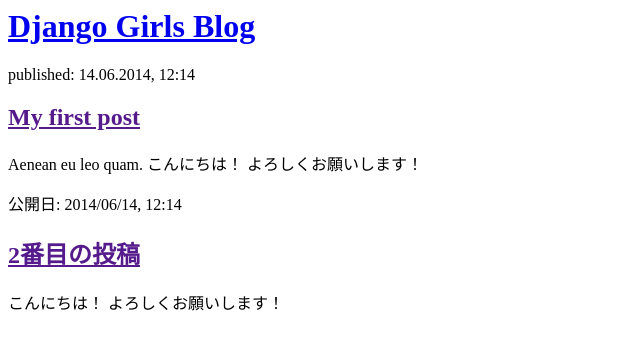
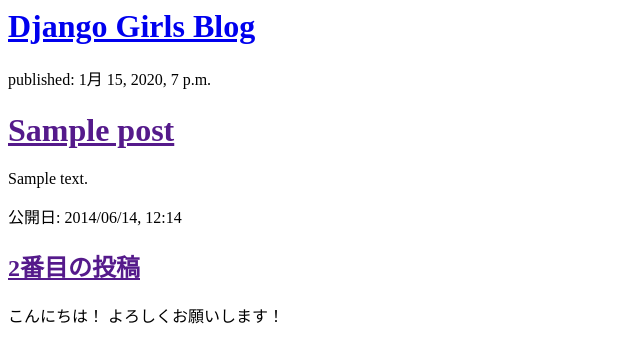
Before and after one commit to g-ishi/my-first-blog, a Django app: template blog/templates/blog/post_list.html in a window 1280 px wide. Shown: the top 363 px of the page, without its empty margins (0-640 px from the left). Run offline with Django 3.2, Linux system fonts and the light colour scheme; the template is opened without the code that fills it: values that come from a table or form of the project are taken from there, others are empty; tables that the repository leaves empty hold one stand-in row (values such as "Sample post").

Commit message:
'テンプレート更新'

```diff
--- a/blog/templates/blog/post_list.html
+++ b/blog/templates/blog/post_list.html
@@ -7,10 +7,16 @@
             <h1><a href="/">Django Girls Blog</a></h1>
         </div>
 
+        {% for post in posts %}
+            <div>
+                <p>published: {{ post.published_date }}</p>
+                <h1><a href="">{{ post.title }}</a></h1>
+                <p>{{ post.text|linebreaksbr }}</p>
+            </div>
+        {% endfor %}
+
+
         <div>
-            <p>published: 14.06.2014, 12:14</p>
-            <h2><a href="">My first post</a></h2>
-            <p>Aenean eu leo quam. こんにちは！ よろしくお願いします！ </p>
         </div>
 
         <div>
--- a/blog/views.py
+++ b/blog/views.py
@@ -1,4 +1,7 @@
 from django.shortcuts import render
+from .models import Post
+from django.utils import timezone
 
 def post_list(request):
-    return render(request, 'blog/post_list.html', {})
+    posts = Post.objects.filter(published_date__lte=timezone.now()).order_by('published_date')
+    return render(request, 'blog/post_list.html', {'posts': posts})
```
